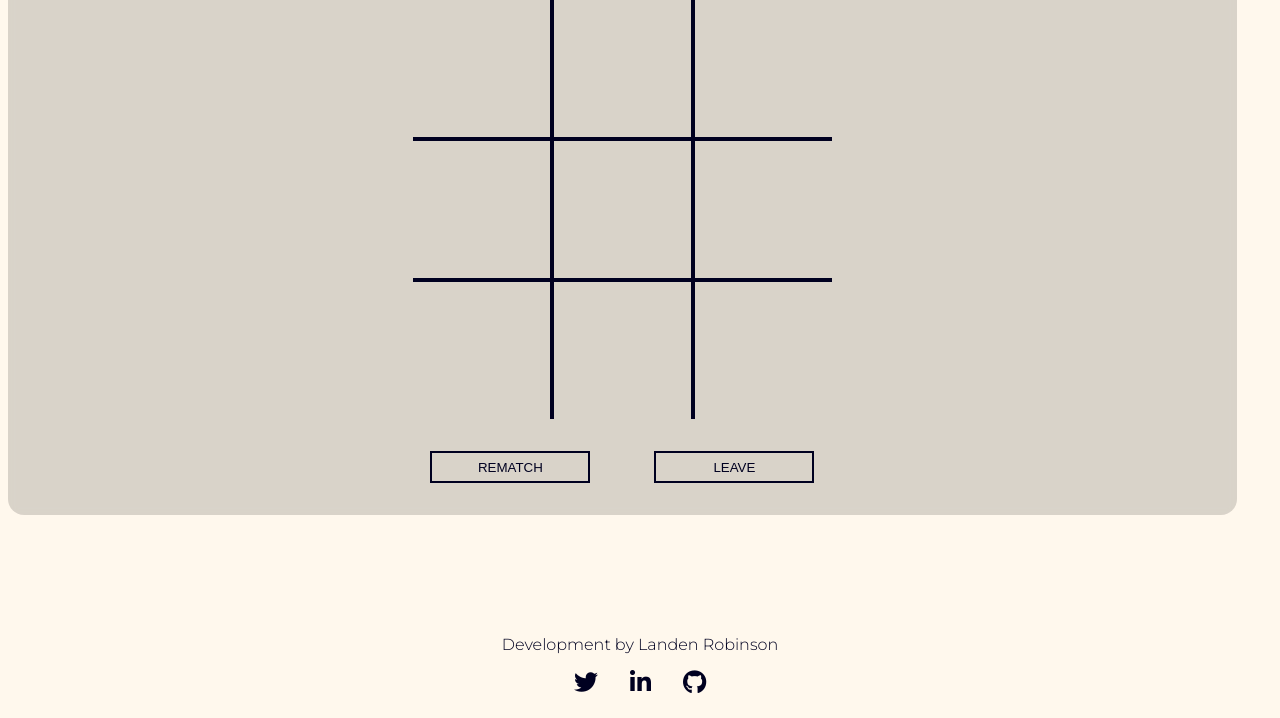
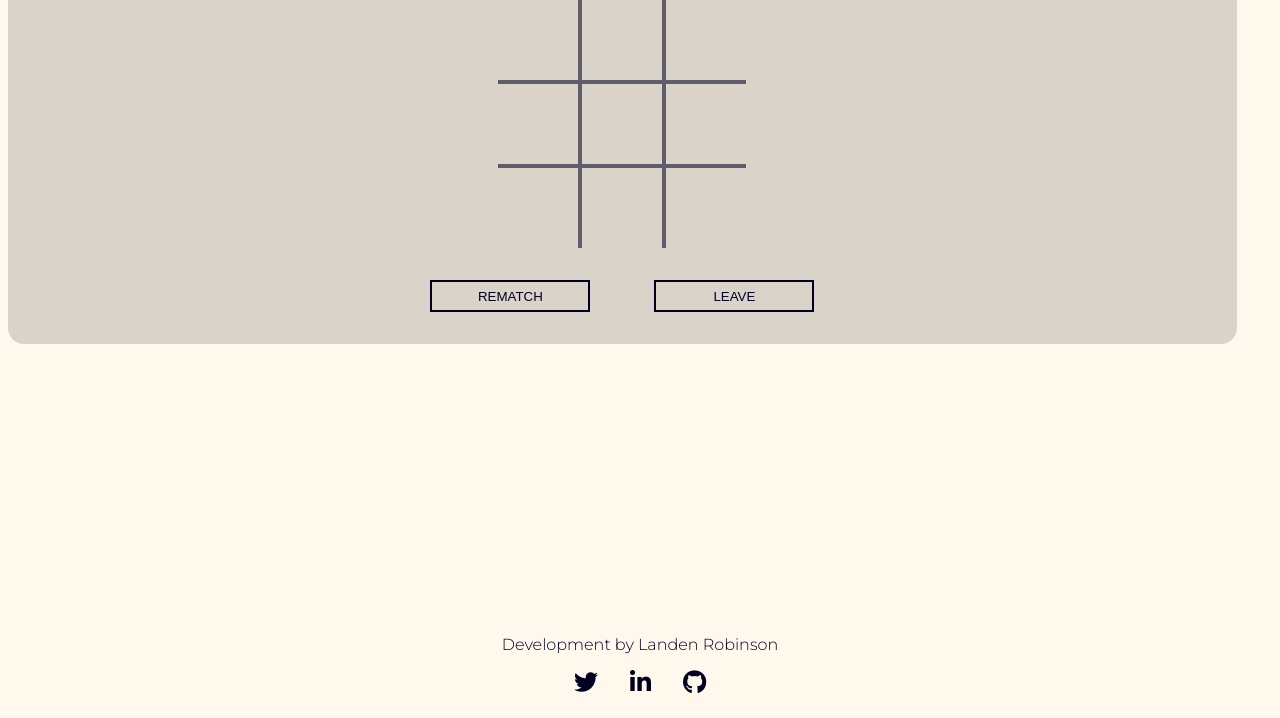
Before and after one commit to LAYDO/laydonet, a Django app: page /fifteentoes/post/ in a window 1280 px wide. Shown: the part 157-875 px from the top of the page. Run offline with Django 4.2, Linux system fonts and the light colour scheme; the visitor is signed in with stand-in values (Sample User, id 1); data that the repository does not hold is empty.

Commit message:
MVP 0.2.3 - Post Lobby Graphic
- Made post lobby graphic depicting board at end of game, smaller

```diff
--- a/fifteen_toes/templates/fifteen_toes_post.html
+++ b/fifteen_toes/templates/fifteen_toes_post.html
@@ -1,8 +1,7 @@
 {% extends "app.html" %} {% load static %}
 {% block page_head %}
 <title>15 Toes</title>
-<link rel="stylesheet" href="{% static '15toes/css/15t.css' %}" />
-<link rel="stylesheet" href="{% static 'tictactoe/css/ttt.css' %}" />
+<link rel="stylesheet" href="{% static '15toes/css/15p.css' %}" />
 {% endblock %}
 {% block laydo_content_1 %}
 <div class="laydo-container laydo-app">
@@ -30,21 +29,21 @@
                 {% endif %}
             </div>
         </div>
-        <div class="ttt-col" id="ftSquares">
-            <div class="ttt-row" id="squareRow0">
-                <div class="ft-square ttt-border-right ttt-border-bottom" id="square0">{{ spaces.0|cut:"0" }}</div>
-                <div class="ft-square ttt-border-right ttt-border-bottom" id="square1">{{ spaces.1|cut:"0" }}</div>
-                <div class="ft-square ttt-border-bottom" id="square2">{{ spaces.2|cut:"0" }}</div>
+        <div class="pt-col" id="ftSquares">
+            <div class="pt-row" id="squareRow0">
+                <div class="pt-square pt-border-right pt-border-bottom" id="square0">{{ spaces.0|cut:"0" }}</div>
+                <div class="pt-square pt-border-right pt-border-bottom" id="square1">{{ spaces.1|cut:"0" }}</div>
+                <div class="pt-square pt-border-bottom" id="square2">{{ spaces.2|cut:"0" }}</div>
             </div>
-            <div class="ttt-row" id="squareRow1">
-                <div class="ft-square ttt-border-right ttt-border-bottom" id="square3">{{ spaces.3|cut:"0" }}</div>
-                <div class="ft-square ttt-border-right ttt-border-bottom" id="square4">{{ spaces.4|cut:"0" }}</div>
-                <div class="ft-square ttt-border-bottom" id="square5">{{ spaces.5|cut:"0" }}</div>
+            <div class="pt-row" id="squareRow1">
+                <div class="pt-square pt-border-right pt-border-bottom" id="square3">{{ spaces.3|cut:"0" }}</div>
+                <div class="pt-square pt-border-right pt-border-bottom" id="square4">{{ spaces.4|cut:"0" }}</div>
+                <div class="pt-square pt-border-bottom" id="square5">{{ spaces.5|cut:"0" }}</div>
             </div>
-            <div class="ttt-row" id="squareRow2">
-                <div class="ft-square ttt-border-right" id="square6">{{ spaces.6|cut:"0" }}</div>
-                <div class="ft-square ttt-border-right" id="square7">{{ spaces.7|cut:"0" }}</div>
-                <div class="ft-square" id="square8">{{ spaces.8|cut:"0" }}</div>
+            <div class="pt-row" id="squareRow2">
+                <div class="pt-square pt-border-right" id="square6">{{ spaces.6|cut:"0" }}</div>
+                <div class="pt-square pt-border-right" id="square7">{{ spaces.7|cut:"0" }}</div>
+                <div class="pt-square" id="square8">{{ spaces.8|cut:"0" }}</div>
             </div>
         </div>
         <div id="lobbyOptions" class="ft-row">
@@ -59,6 +58,5 @@
 </div>
 {% endblock %}
 {% block page_scripts %}
-<script type="text/javascript" src="{% static '15toes/js/15t.js' %}"></script>
 <script type="text/javascript" src="{% static '15toes/js/15t_lobby.js' %}"></script>
 {% endblock %}
--- /dev/null
+++ b/static/15toes/css/15p.css
@@ -0,0 +1,96 @@
+.ft-row {
+    display: flex;
+    flex-direction: row;
+    justify-content: space-evenly;
+}
+
+.ft-row-b {
+    display: flex;
+    flex-direction: row;
+    justify-content: space-between;
+}
+
+.ft-col {
+    display: flex;
+    flex-direction: column;
+    justify-content: center;
+    align-items: center;
+}
+
+.ft-col-top {
+    display: flex;
+    flex-direction: column;
+    justify-content: top;
+}
+
+.ft-col-b {
+    display: flex;
+    flex-direction: column;
+    justify-content: space-between;
+}
+
+.ft-button {
+    width: 10rem;
+    height: 2rem;
+    border: 0.125rem solid var(--font-color);
+    display: inherit;
+    color: var(--font-color);
+    margin: 2rem;
+    justify-content: center;
+    align-items: center;
+    opacity: 1;
+    cursor: pointer;
+    background-color: transparent;
+}
+
+.ft-button:hover {
+    opacity: 0.5;
+}
+
+.ft-title {
+    font-size: 2rem;
+}
+
+.ft-margin-sb {
+    margin: 0 1rem;
+}
+
+.ft-lime {
+    color: lime;
+}
+
+.pt-square {
+    width: 5rem;
+    height: 5rem;
+    background-color: transparent;
+    display: flex;
+    flex-direction: column;
+    justify-content: center;
+    align-items: center;
+    font: bold 2rem serif;
+    color: var(--font-faded);
+}
+
+.turn-disable {
+    pointer-events: none;
+}
+
+.pt-row {
+    display: flex;
+    flex-direction: row;
+    justify-content: space-evenly;
+}
+
+.pt-col {
+    display: flex;
+    flex-direction: column;
+    justify-content: center;
+}
+
+.pt-border-right {
+    border-right: 0.25rem solid var(--font-faded);
+}
+
+.pt-border-bottom {
+    border-bottom: 0.25rem solid var(--font-faded);
+}
```
